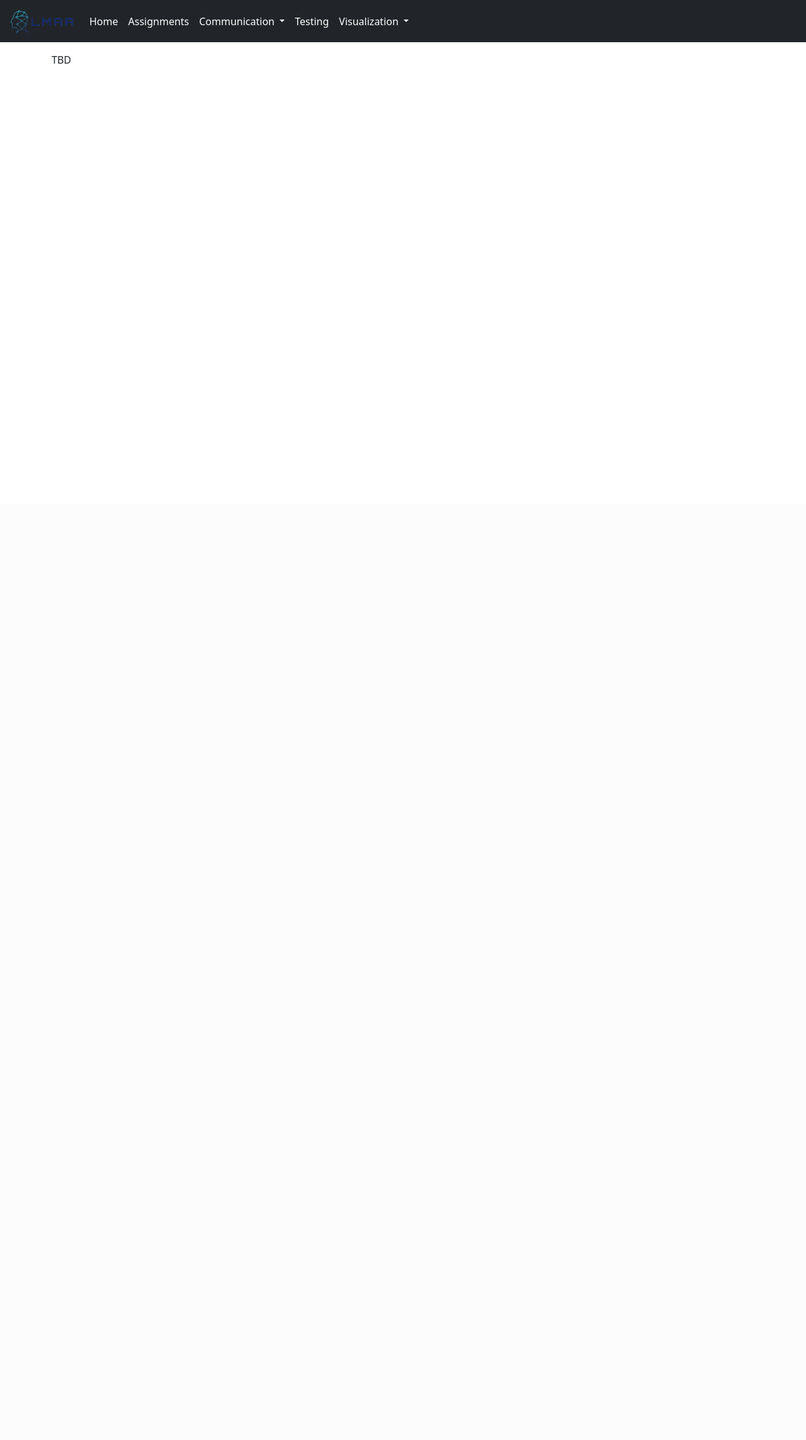
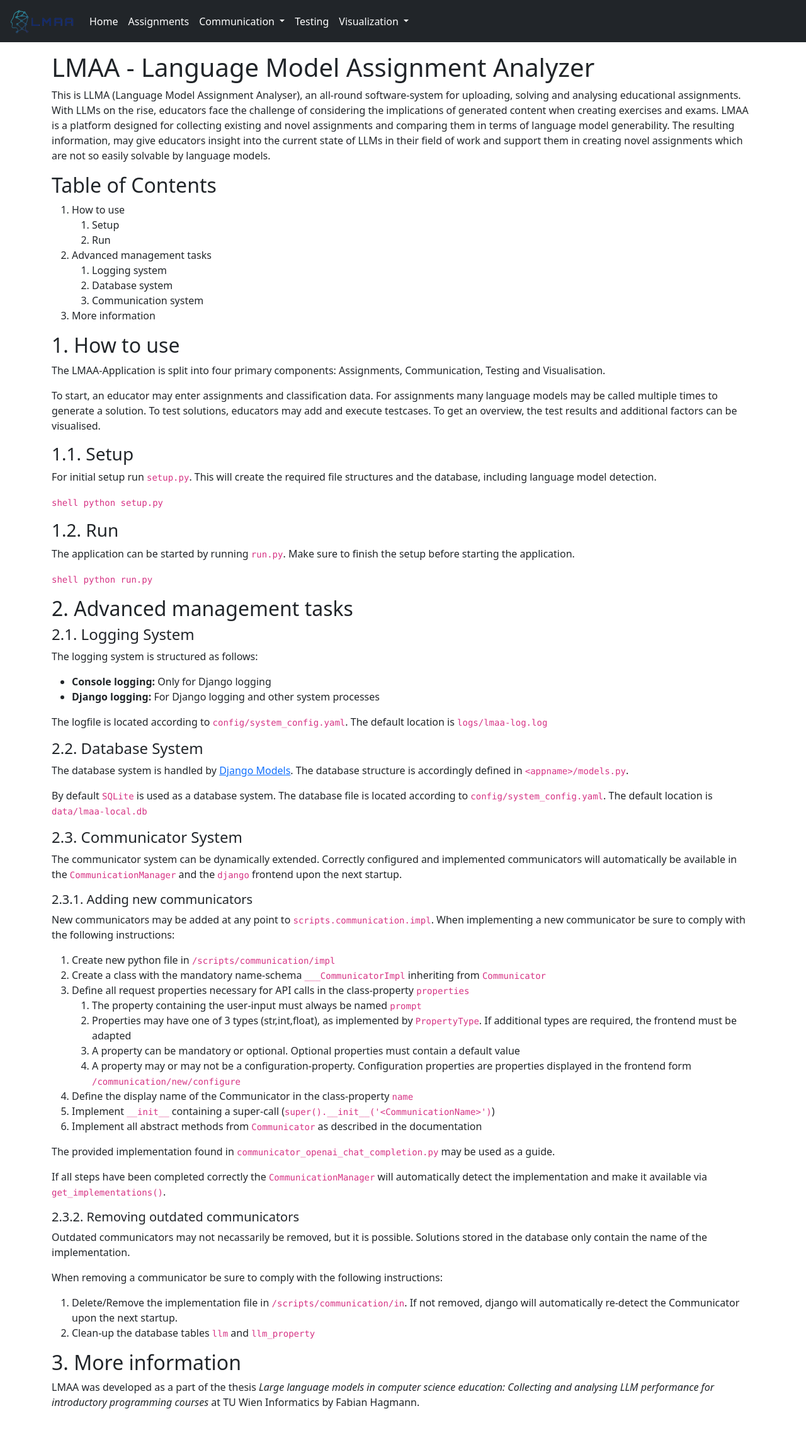
Before and after one commit to FabianHagmann/LMAA, a Django app: page / in a window 1280 px wide. Shown: the whole page at 63% size. Before the commit the page ends 101 px from the top, so only its background shows below. Run offline with Django 4.2, Linux system fonts and the light colour scheme; some libraries are stand-ins or nearby versions.

Commit message:
[MAN6] added landing-page content, updated readme

```diff
--- a/requirements.txt
+++ b/requirements.txt
@@ -7,3 +7,4 @@ django-widget-tweaks~=1.4.12
 django-bootstrap-icons~=0.8.2
 scikit-learn~=1.2.2
 numpy~=1.24.2
+Markdown~=3.4.3
--- a/templates/home/home.html
+++ b/templates/home/home.html
@@ -1,5 +1,7 @@
 {% extends 'base.html' %}
 
 {% block content %}
-TBD
+    <div class="mb-5">
+        {% include 'home/readme.html' %}
+    </div>
 {% endblock %}
--- /dev/null
+++ b/templates/home/readme.html
@@ -0,0 +1,86 @@
+<h1>LMAA - Language Model Assignment Analyzer</h1>
+<p>This is LLMA (Language Model Assignment Analyser), an all-round software-system for uploading, solving and analysing
+educational assignments. With LLMs on the rise, educators face the challenge of considering the implications of
+generated content when creating exercises and exams. LMAA is a platform designed for collecting existing and novel
+assignments and comparing them in terms of language model generability. The resulting information, may give educators
+insight into the current state of LLMs in their field of work and support them in creating novel assignments which
+are not so easily solvable by language models.</p>
+<h2>Table of Contents</h2>
+<ol>
+<li>How to use<ol>
+<li>Setup</li>
+<li>Run</li>
+</ol>
+</li>
+<li>Advanced management tasks<ol>
+<li>Logging system</li>
+<li>Database system</li>
+<li>Communication system</li>
+</ol>
+</li>
+<li>More information</li>
+</ol>
+<h2>1. How to use</h2>
+<p>The LMAA-Application is split into four primary components: Assignments, Communication, Testing and Visualisation.</p>
+<p>To start, an educator may enter assignments and classification data. For assignments many language models may be called
+multiple times to generate a solution. To test solutions, educators may add and execute testcases. To get an overview,
+the test results and additional factors can be visualised.</p>
+<h3>1.1. Setup</h3>
+<p>For initial setup run <code>setup.py</code>. This will create the required file structures and the database, including language
+model detection.</p>
+<p><code>shell
+python setup.py</code></p>
+<h3>1.2. Run</h3>
+<p>The application can be started by running <code>run.py</code>. Make sure to finish the setup before starting the application.</p>
+<p><code>shell
+python run.py</code></p>
+<h2>2. Advanced management tasks</h2>
+<h4>2.1. Logging System</h4>
+<p>The logging system is structured as follows:</p>
+<ul>
+<li><strong>Console logging:</strong> Only for Django logging</li>
+<li><strong>Django logging:</strong> For Django logging and other system processes</li>
+</ul>
+<p>The logfile is located according to <code>config/system_config.yaml</code>. The default location is <code>logs/lmaa-log.log</code></p>
+<h4>2.2. Database System</h4>
+<p>The database system is handled by <a href="https://docs.djangoproject.com/en/4.1/topics/db/models/">Django Models</a>. The database
+structure is accordingly defined in <code>&lt;appname&gt;/models.py</code>.</p>
+<p>By default <code>SQLite</code> is used as a database system. The database file is located according to <code>config/system_config.yaml</code>.
+The default location is <code>data/lmaa-local.db</code></p>
+<h4>2.3. Communicator System</h4>
+<p>The communicator system can be dynamically extended. Correctly configured and implemented communicators will
+automatically be available in the <code>CommunicationManager</code> and the <code>django</code> frontend upon the next startup.</p>
+<h5>2.3.1. Adding new communicators</h5>
+<p>New communicators may be added at any point to <code>scripts.communication.impl</code>.
+When implementing a new communicator be sure to comply with the following instructions:</p>
+<ol>
+<li>Create new python file in <code>/scripts/communication/impl</code></li>
+<li>Create a class with the mandatory name-schema <code>___CommunicatorImpl</code> inheriting from <code>Communicator</code></li>
+<li>Define all request properties necessary for API calls in the class-property <code>properties</code><ol>
+<li>The property containing the user-input must always be named <code>prompt</code></li>
+<li>Properties may have one of 3 types (str,int,float), as implemented by <code>PropertyType</code>. If additional types are
+   required, the frontend must be adapted</li>
+<li>A property can be mandatory or optional. Optional properties must contain a default value</li>
+<li>A property may or may not be a configuration-property. Configuration properties are properties displayed in the
+   frontend form <code>/communication/new/configure</code></li>
+</ol>
+</li>
+<li>Define the display name of the Communicator in the class-property <code>name</code></li>
+<li>Implement <code>__init__</code> containing a super-call (<code>super().__init__('&lt;CommunicationName&gt;')</code>)</li>
+<li>Implement all abstract methods from <code>Communicator</code> as described in the documentation</li>
+</ol>
+<p>The provided implementation found in <code>communicator_openai_chat_completion.py</code> may be used as a guide.</p>
+<p>If all steps have been completed correctly the <code>CommunicationManager</code> will automatically detect the implementation and
+make it available via <code>get_implementations()</code>.</p>
+<h5>2.3.2. Removing outdated communicators</h5>
+<p>Outdated communicators may not necassarily be removed, but it is possible. Solutions stored in the database only contain
+the name of the implementation.</p>
+<p>When removing a communicator be sure to comply with the following instructions:</p>
+<ol>
+<li>Delete/Remove the implementation file in <code>/scripts/communication/in</code>. If not removed, django will automatically
+   re-detect the Communicator upon the next startup.</li>
+<li>Clean-up the database tables <code>llm</code> and <code>llm_property</code></li>
+</ol>
+<h2>3. More information</h2>
+<p>LMAA was developed as a part of the thesis <em>Large language models in computer science education: Collecting and
+analysing LLM performance for introductory programming courses</em> at TU Wien Informatics by Fabian Hagmann.</p>
```
Also changed, not shown: gui/home/apps.py (+18 -0 lines), README.md.
